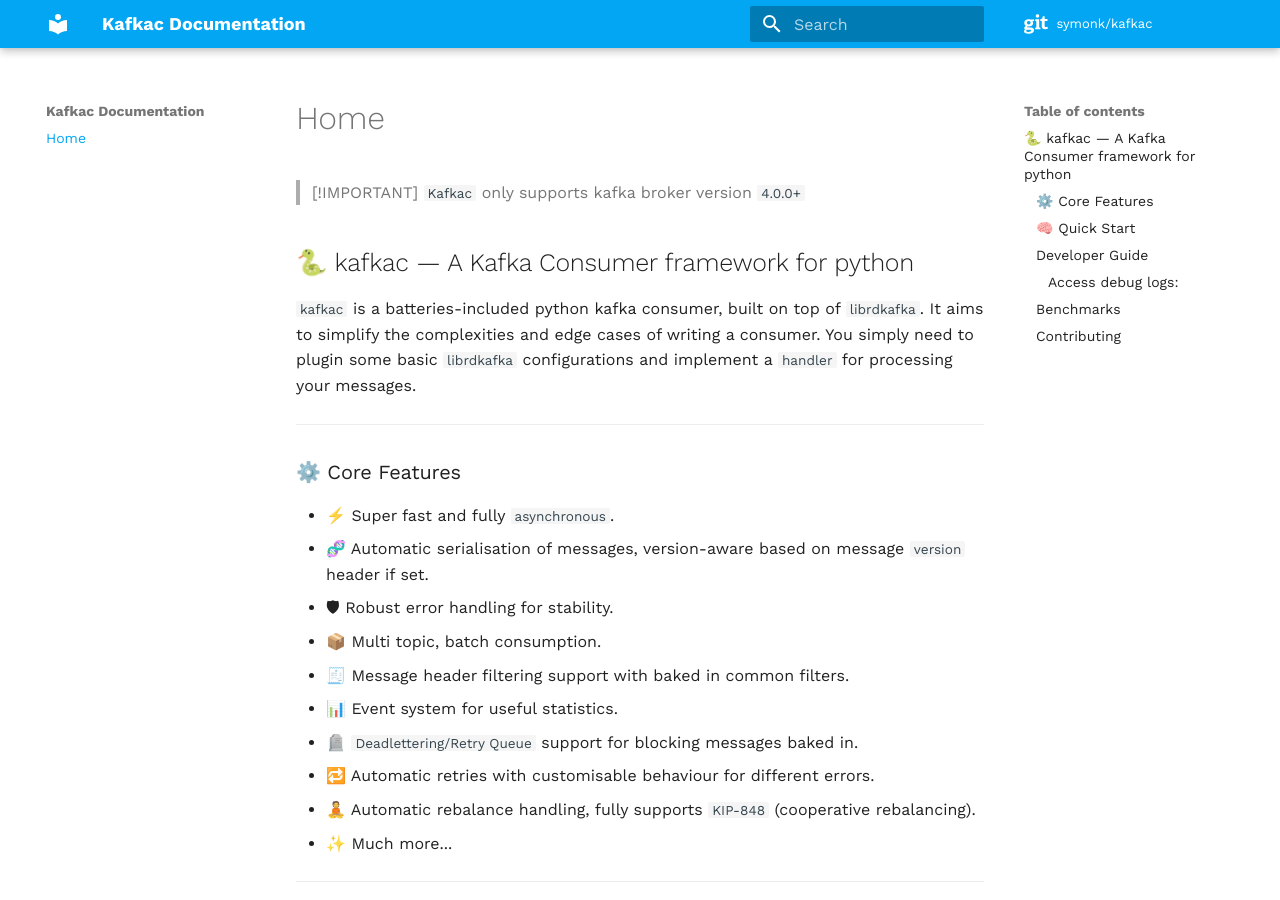
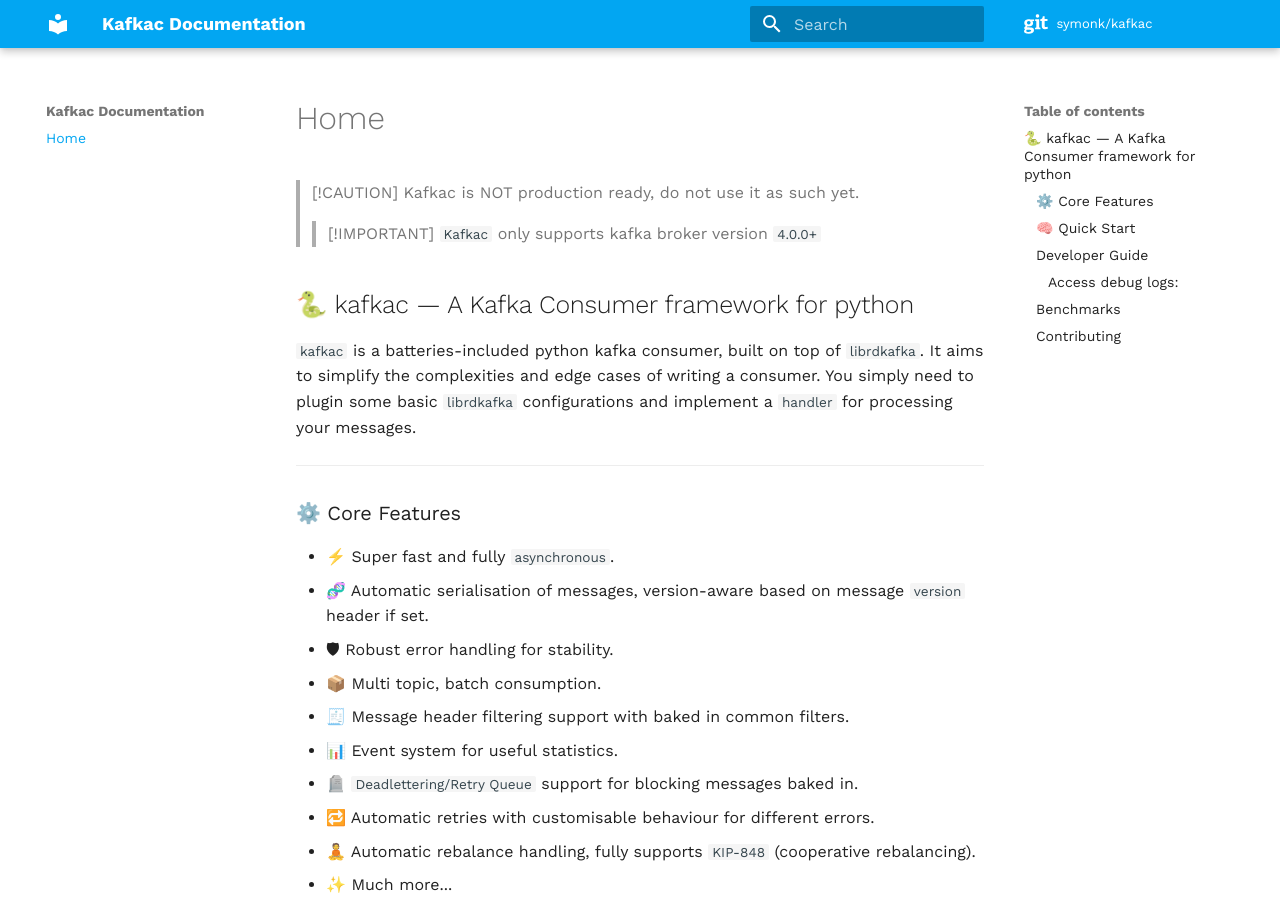
Before and after one commit to symonk/kafkac, an MkDocs documentation site: the page built from docs/index.md, in a window 1280 px wide and 900 px high. Built offline with MkDocs 1.6.1 and Material for MkDocs 9.7.7, drawn with Linux system fonts in a browser that asks for light colours; comment, search, counter and statistics services are not loaded.

Commit message:
add note about not production ready state

```diff
--- a/docs/index.md
+++ b/docs/index.md
@@ -1,4 +1,7 @@
-> [!IMPORTANT]
+> [!CAUTION]
+> Kafkac is NOT production ready, do not use it as such yet.
+
+> > [!IMPORTANT]
 > `Kafkac` only supports kafka broker version `4.0.0+`
 
 ## 🐍 kafkac — A Kafka Consumer framework for python
```
